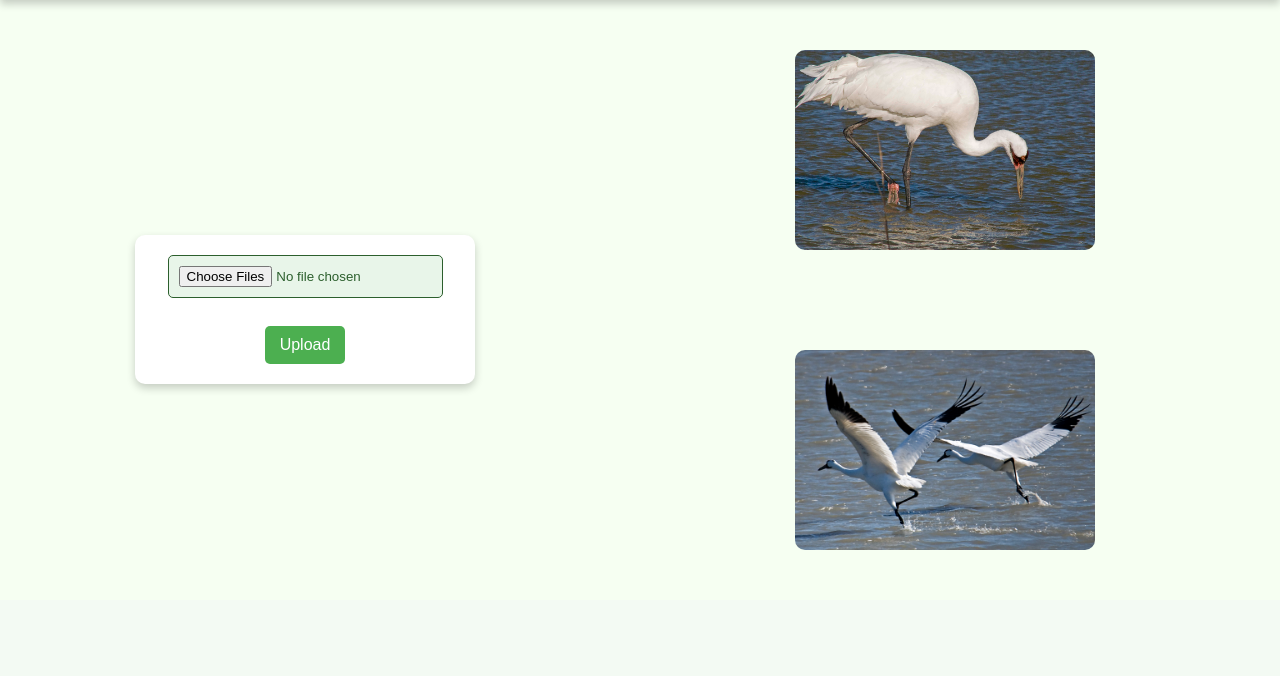
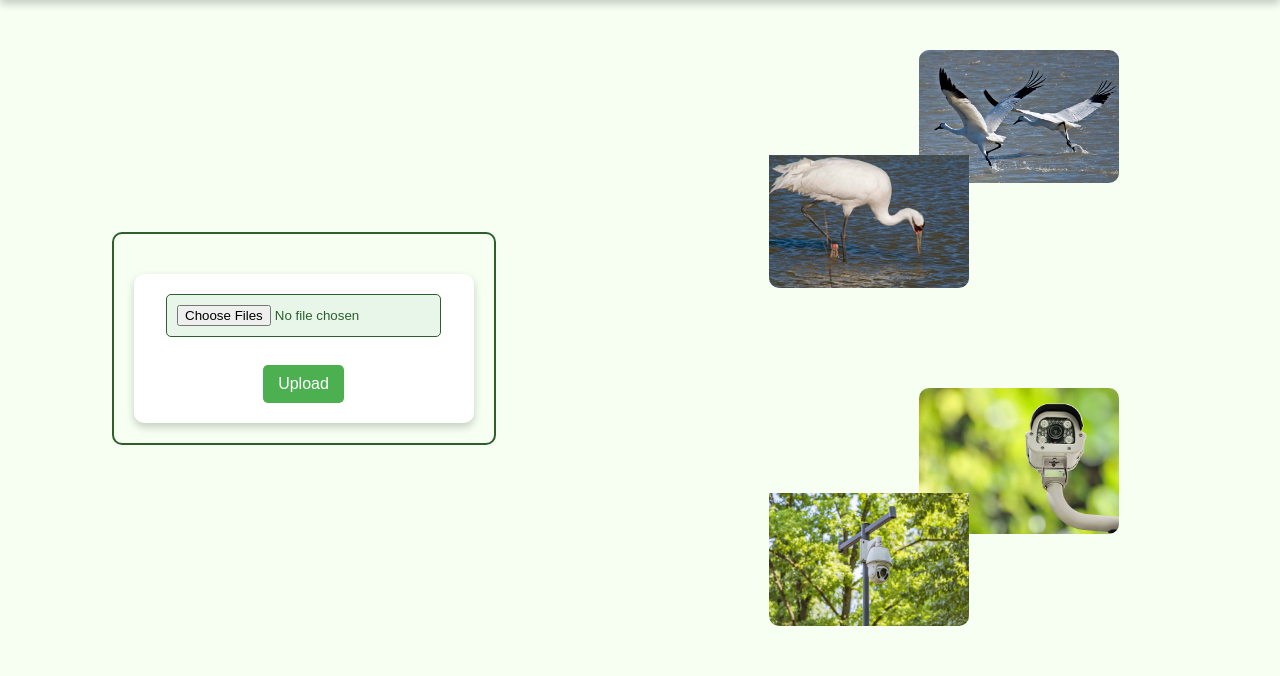
Before and after one commit to Cyber-Capstone-Bird-Surveillance/Cyber-Capstone-Project, a Flask app: page / in a window 1280 px wide. Shown: the part 200-876 px from the top of the page. Before the commit the page ends 750 px from the top, so only its background shows below. Run offline with Flask 3, Linux system fonts and the light colour scheme.

Commit message:
3/15/2025
Added camera pics and overlapped them. Added model.py

```diff
--- a/app.py
+++ b/app.py
@@ -3,6 +3,7 @@ from flask import render_template, request, redirect, url_for, flash, send_file
 import os
 import shutil
 import pandas as pd
+import model
 
 app = Flask(__name__)
 app.secret_key="supersecretkey"
@@ -48,12 +49,22 @@ def upload_files():
             excel_path = os.path.join(app.config["UPLOAD_FOLDER"], "file_list.xlsx")
             df = pd.DataFrame(saved_files, columns=["Uploaded Files"])
             df.to_excel(excel_path, index=False)
+            # Call model.predictions for each file and store the results
+            predictions = []
+            for file in saved_files:
+                file_path = os.path.join(app.config["UPLOAD_FOLDER"], file)
+                prediction = model.predictions(file_path)
+                predictions.append(prediction)
 
+            # Add predictions to the DataFrame
+            df["Predictions"] = predictions
+
+            # Save the updated DataFrame to the Excel file
+            df.to_excel(excel_path, index=False)
 
             flash("Files uploaded successfully! Click below to download the Excel file.")
             excel_ready = True
             return render_template("LandingPage.html", excel_ready=excel_ready)
-
     return render_template("LandingPage.html", excel_ready=excel_ready)
 
 @app.route("/download")
--- /dev/null
+++ b/model.py
@@ -0,0 +1,4 @@
+import pandas as pd
+
+def predictions(file):
+    return "stuff"
--- a/static/styles.css
+++ b/static/styles.css
@@ -87,7 +87,9 @@ a:hover {
     flex-direction: column;
     justify-content: center;
     align-items: center;
-
+    border: 2px solid #2c5f2d;
+    padding: 20px;
+    border-radius: 10px;
 }
 
 .content{
@@ -96,18 +98,34 @@ a:hover {
     align-items: center;
 }
 
-.pictures{
-    display: flex;
+.cranes, .cameras{
+    /* display: flex;
     flex-direction: column;
     justify-content: center;
-    align-items: center;
+    align-items: center; */
+    display: grid;
+    grid-template-columns: repeat(12, 1fr);
+    position: relative;
 }
 
-.pictures img {
-    width: 300px;
+.crane1, .img1{
+    width: 200px;
+    height: auto;
+    margin: 50px;
+    grid-column: 1 / span 8;
+    grid-row: 1;
+    padding-top: 35%;
+    z-index: 1;
+    border-radius: 10px;
+
+}
+.crane2, .img2{
+    width: 200px;
     height: auto;
     margin: 50px;
     border-radius: 10px;
+    grid-column: 5 / -1;
+    grid-row: 1;
 }
 
 
--- a/templates/LandingPage.html
+++ b/templates/LandingPage.html
@@ -41,10 +41,17 @@
             {% endif %}
         </div>
 
-        <div class="pictures">
-            <img src="{{ url_for('static', filename='_DS38628 whcr search S.jpg') }}">
-            <img src="{{ url_for('static', filename='_LS35170 2 whcr flying sm.jpg') }}">
+        <div class="images">
+            <div class="cranes">
+                <img class="crane1" src="{{ url_for('static', filename='_DS38628 whcr search S.jpg') }}">
+                <img class="crane2" src="{{ url_for('static', filename='_LS35170 2 whcr flying sm.jpg') }}">
+            </div>
+            <div class="cameras">
+                <img class="img1" src="{{ url_for('static', filename='510+ Surveillance Camera Pillar Stock Photos, Pictures & Royalty-Free  Images - iStock.png') }}">
+                <img class="img2" src="{{ url_for('static', filename='Front View Of Surveillance Camera Against Nature Background Stock Photo -  Download Image Now.png') }}">
+            </div>
         </div>
+
     </div>
 
 </body>
```
Also changed, not shown: static/510+ Surveillance Camera Pillar Stock Photos, Pictures & Royalty-Free  Images - iStock.png (added), static/Front View Of Surveillance Camera Against Nature Background Stock Photo -  Download Image Now.png (added), 1 other file.
